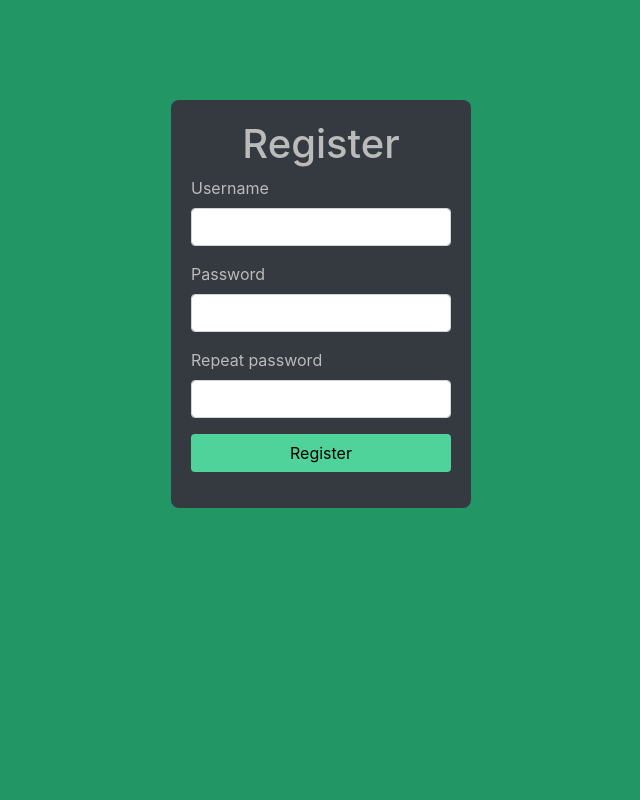
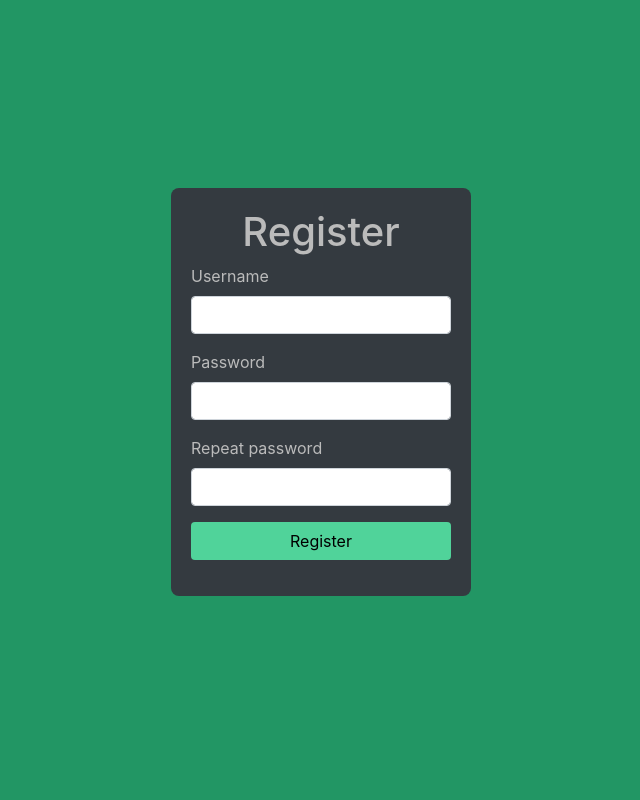
Before and after one commit to doc97/tman, a Flask app: page /auth/register in a window 1280 px wide. Shown: the whole page, without its empty margins (319-959 px from the left). Run offline with Flask 2, Linux system fonts and the light colour scheme; some libraries are stand-ins or nearby versions.

Commit message:
Center auth forms with flexbox

```diff
--- a/application/static/auth.css
+++ b/application/static/auth.css
@@ -1,7 +1,15 @@
 html, body {
     box-sizing: border-box;
-    padding: 50px;
     background: var(--theme-accent-dark) !important;
+    margin: 0;
+    padding: 0;
+}
+
+body {
+    height: 100%;
+    display: flex;
+    justify-content: center;
+    align-items: center;
 }
 
 *, *:before, *:after {
@@ -26,7 +34,6 @@ a:hover {
 
 .login-widget {
     width: 300px;
-    margin: auto;
     padding: 20px;
     border-radius: 8px;
     background-color: var(--theme-background) !important;
```
